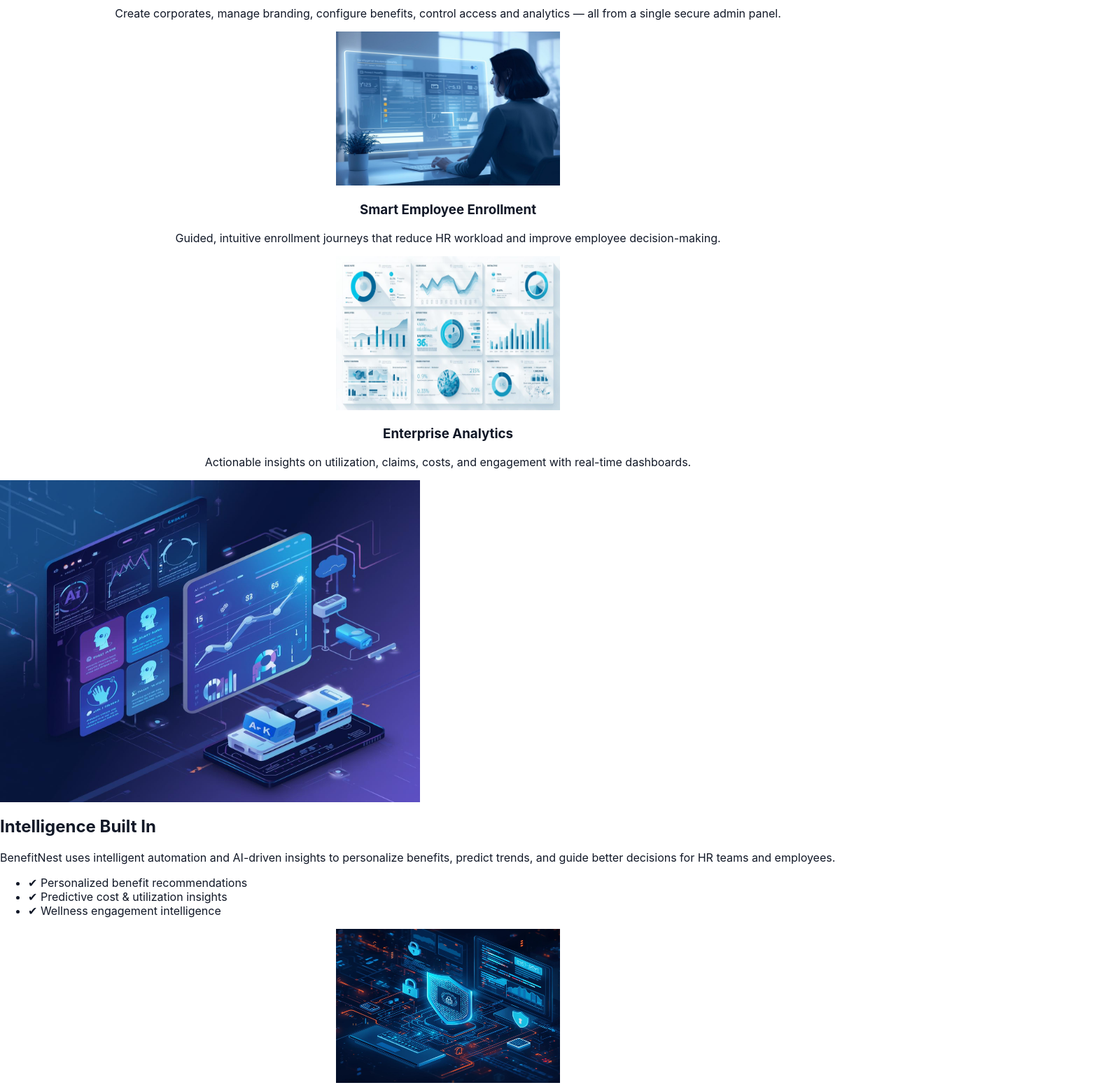
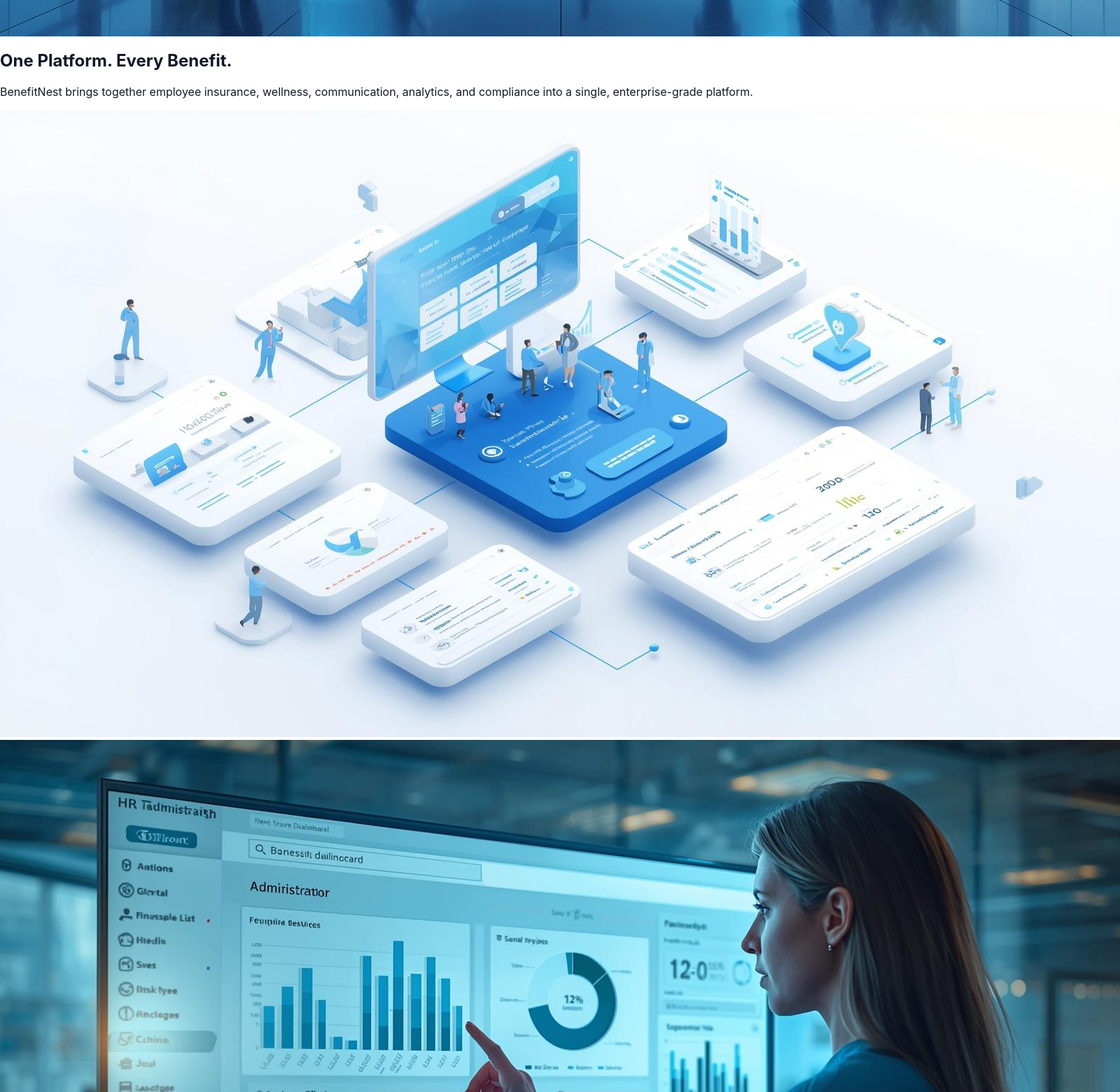
Before and after one commit to sanjaisinghraj/benefitnest-frontend, a Next.js app: page /admin in a window 1280 px wide. Shown: the part 1000-2560 px from the top of the page at 70% size, 1600 px wide, since content can reach past the window. Built offline with nearby package versions, Linux system fonts and the light colour scheme.

Commit message:
fix: admin page styled with tailwind + correct image paths

```diff
--- a/app/admin/page.tsx
+++ b/app/admin/page.tsx
@@ -1,56 +1,64 @@
-import Image from "next/image";
-import Link from "next/link";
-
-export default function AdminLandingPage() {
+export default function AdminPage() {
   return (
     <main className="bg-white text-gray-900">
       {/* HERO */}
-      <section className="max-w-7xl mx-auto px-6 py-20 grid md:grid-cols-2 gap-14 items-center">
+      <section className="max-w-7xl mx-auto px-6 py-20 grid md:grid-cols-2 gap-12 items-center">
         <div>
           <h1 className="text-5xl font-bold leading-tight mb-6">
             Enterprise Employee Benefits <br /> Reimagined
           </h1>
-
           <p className="text-lg text-gray-600 mb-8">
-            BenefitNest is a secure, multi-tenant employee benefits platform built
-            for modern enterprises. Simplify insurance, engagement, analytics,
-            and compliance — all in one powerful system.
+            BenefitNest is a secure, multi-tenant employee benefits platform
+            built for modern enterprises. Simplify insurance, engagement,
+            analytics, and compliance — all in one powerful system.
           </p>
 
           <div className="flex gap-4">
-            <Link
+            <a
               href="/admin/login"
-              className="px-6 py-3 bg-black text-white rounded-md text-lg hover:bg-gray-800"
+              className="bg-indigo-600 text-white px-6 py-3 rounded-lg font-medium hover:bg-indigo-700 transition"
             >
               Admin Login
-            </Link>
+            </a>
 
             <a
               href="#platform"
-              className="px-6 py-3 border border-gray-300 rounded-md text-lg hover:bg-gray-100"
+              className="border border-gray-300 px-6 py-3 rounded-lg font-medium hover:bg-gray-100 transition"
             >
               Explore Platform
             </a>
           </div>
         </div>
 
-        <Image
+        <img
           src="/images/marketing/hero-enterprise-benefits.jpg"
-          alt="Enterprise benefits platform"
-          width={620}
-          height={480}
-          className="rounded-xl shadow-xl"
+          alt="Enterprise Benefits Platform"
+          className="rounded-xl shadow-lg"
         />
       </section>
 
       {/* PLATFORM OVERVIEW */}
       <section id="platform" className="bg-gray-50 py-20">
         <div className="max-w-7xl mx-auto px-6">
-          <h2 className="text-4xl font-bold text-center mb-16">
+          <h2 className="text-4xl font-bold mb-6">
             One Platform. Every Benefit.
           </h2>
+          <p className="text-gray-600 mb-12 max-w-3xl">
+            BenefitNest brings together employee insurance, wellness,
+            communication, analytics, and compliance into a single,
+            enterprise-grade platform.
+          </p>
 
-          <div className="grid md:grid-cols-3 gap-12">
+          <img
+            src="/images/marketing/platform-overview.jpg"
+            alt="Platform Overview"
+            className="rounded-xl shadow-md"
+          />
+        </div>
+      </section>
+
+      {/* FEATURES */}
+      <section className="max-w-7xl mx-auto px-6 py-20 grid md:grid-cols-2 gap-16">
         <Feature
           title="Admin Control Center"
           desc="Create corporates, manage branding, configure benefits, control access and analytics — all from a single secure admin panel."
@@ -68,58 +76,31 @@ export default function AdminLandingPage() {
           desc="Actionable insights on utilization, claims, costs, and engagement with real-time dashboards."
           img="/images/marketing/enterprise-analytics.jpg"
         />
-          </div>
-        </div>
+
+        <Feature
+          title="Intelligence Built In"
+          desc="AI-driven insights to personalize benefits, predict trends, and guide better decisions for HR teams and employees."
+          img="/images/marketing/ai-benefits-insights.jpg"
+        />
       </section>
 
-      {/* AI & WELLNESS */}
-      <section className="py-20">
-        <div className="max-w-7xl mx-auto px-6 grid md:grid-cols-2 gap-14 items-center">
-          <Image
-            src="/images/marketing/ai-benefits-insights.jpg"
-            alt="AI driven benefits intelligence"
-            width={600}
-            height={460}
+      {/* SECURITY */}
+      <section className="bg-gray-900 text-white py-20">
+        <div className="max-w-7xl mx-auto px-6 grid md:grid-cols-2 gap-12 items-center">
+          <div>
+            <h2 className="text-4xl font-bold mb-6">
+              Enterprise-Grade Security
+            </h2>
+            <p className="text-gray-300 mb-4">
+              Multi-tenant isolation, encrypted data, role-based access,
+              audit trails, and compliance-ready architecture.
+            </p>
+          </div>
+
+          <img
+            src="/images/marketing/enterprise-security.jpg"
+            alt="Enterprise Security"
             className="rounded-xl shadow-lg"
-          />
-
-          <div>
-            <h2 className="text-4xl font-bold mb-6">Intelligence Built In</h2>
-
-            <p className="text-lg text-gray-600 mb-6">
-              BenefitNest uses intelligent automation and AI-driven insights to
-              personalize benefits, predict trends, and guide better decisions
-              for HR teams and employees.
-            </p>
-
-            <ul className="space-y-3 text-lg">
-              <li>✔ Personalized benefit recommendations</li>
-              <li>✔ Predictive cost & utilization insights</li>
-              <li>✔ Wellness engagement intelligence</li>
-            </ul>
-          </div>
-        </div>
-      </section>
-
-      {/* SECURITY & MULTI TENANT */}
-      <section className="bg-gray-50 py-20">
-        <div className="max-w-7xl mx-auto px-6 grid md:grid-cols-3 gap-12">
-          <Feature
-            title="Enterprise Security"
-            desc="End-to-end encryption, role-based access, and compliance-first architecture."
-            img="/images/marketing/enterprise-security.jpg"
-          />
-
-          <Feature
-            title="Multi-Tenant Architecture"
-            desc="Each corporate runs in an isolated, secure environment with custom branding."
-            img="/images/marketing/multi-tenant-platform.jpg"
-          />
-
-          <Feature
-            title="Mobile Ready Experience"
-            desc="Seamless benefits access for employees on mobile and web."
-            img="/images/marketing/mobile-benefits-app.jpg"
           />
         </div>
       </section>
@@ -127,7 +108,6 @@ export default function AdminLandingPage() {
   );
 }
 
-/* ---------- Feature Card ---------- */
 function Feature({
   title,
   desc,
@@ -138,15 +118,9 @@ function Feature({
   img: string;
 }) {
   return (
-    <div className="bg-white rounded-xl shadow-md p-6 text-center">
-      <Image
-        src={img}
-        alt={title}
-        width={320}
-        height={220}
-        className="mx-auto mb-6 rounded-md"
-      />
-      <h3 className="text-xl font-semibold mb-3">{title}</h3>
+    <div className="flex flex-col gap-4">
+      <img src={img} alt={title} className="rounded-lg shadow-md" />
+      <h3 className="text-2xl font-semibold">{title}</h3>
       <p className="text-gray-600">{desc}</p>
     </div>
   );
```
Lines whose indentation alone changed are shown as unchanged.
